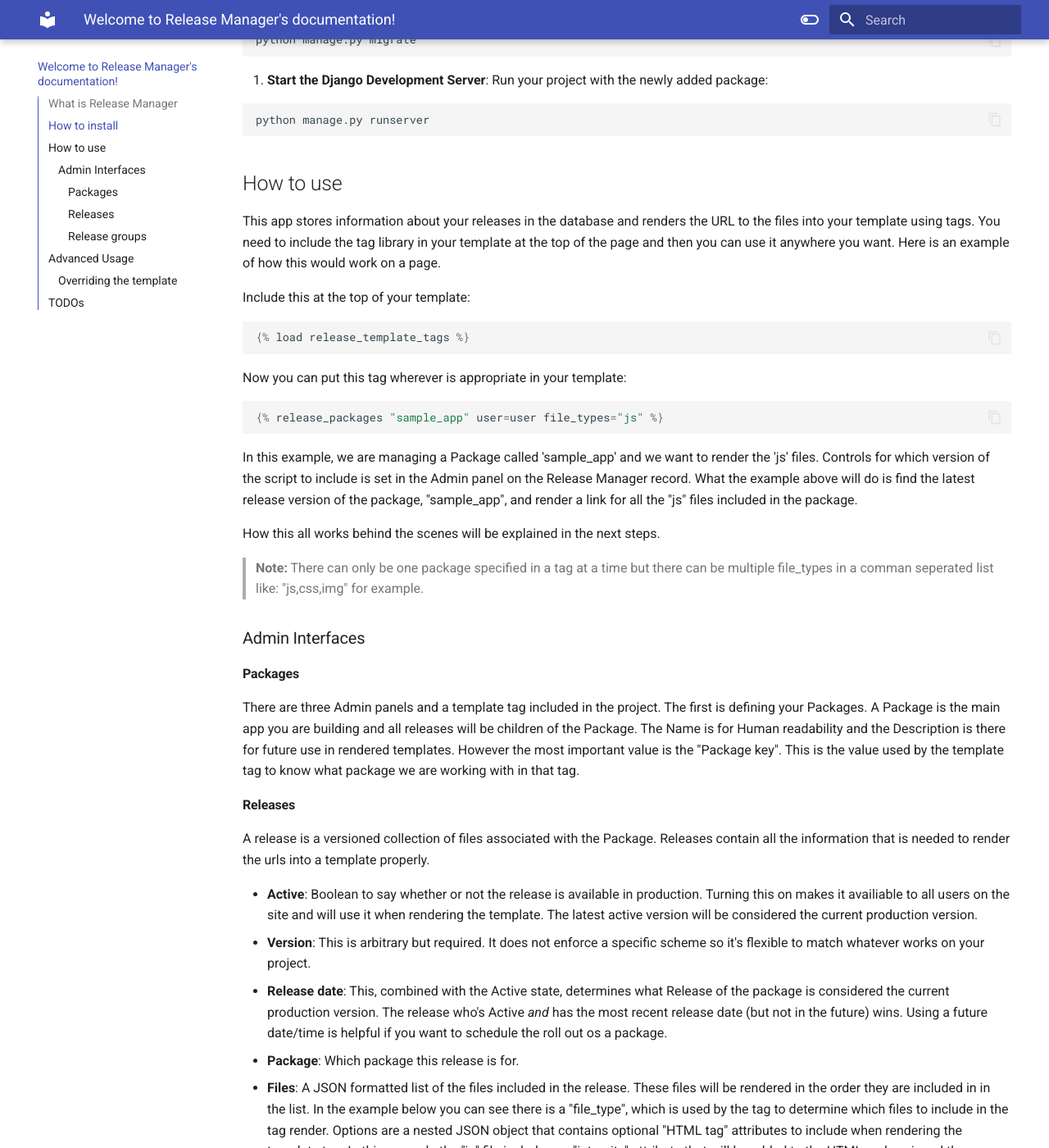
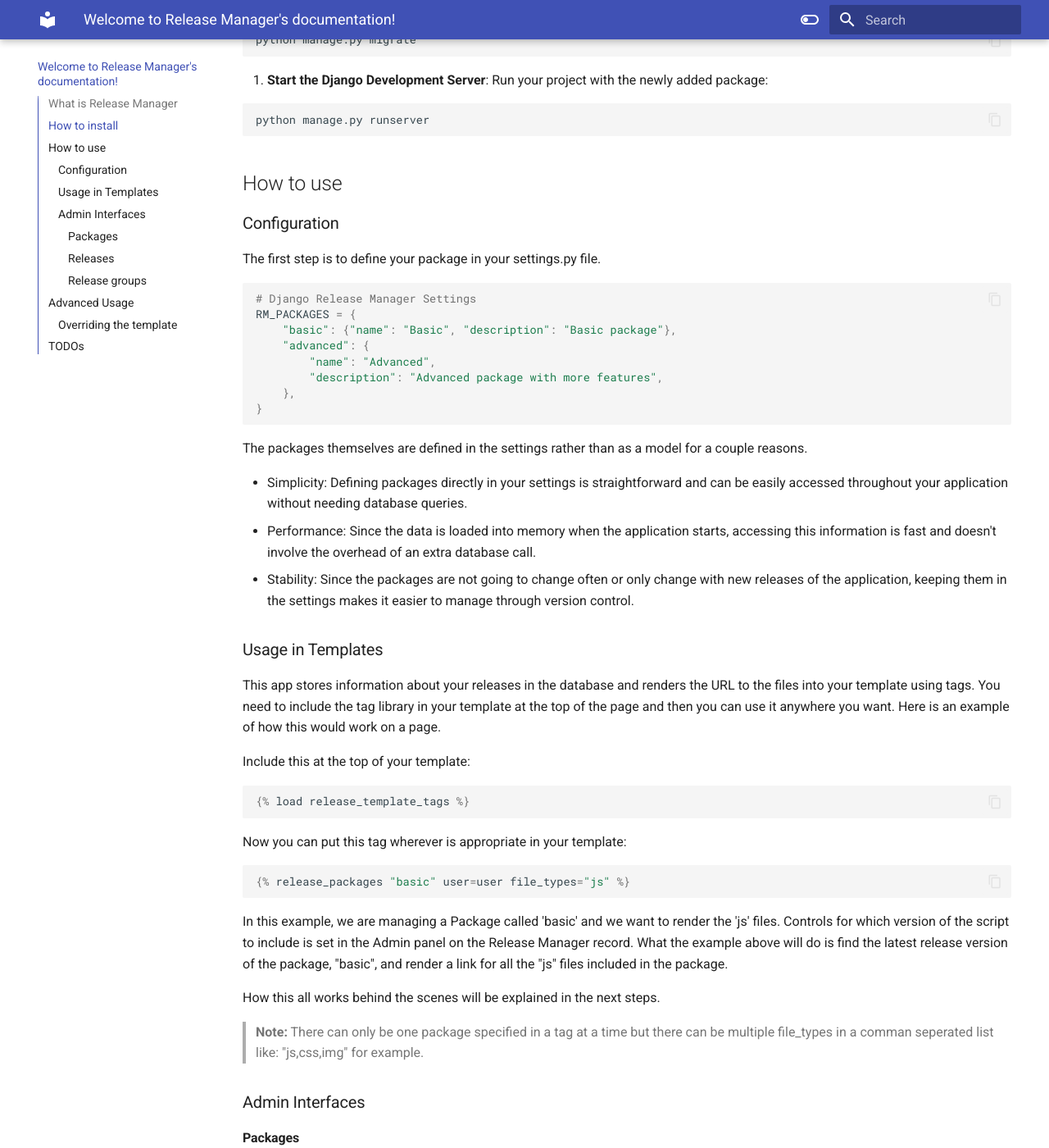
Before and after one commit to renderbox/django-release-manager, an MkDocs documentation site: the page built from docs/index.md, in a window 1280 px wide and 1400 px high, scrolled down 1659 px. Shown: the whole window at 82% size. Built offline with MkDocs 1.6.1 and Material for MkDocs 9.7.7, drawn with Linux system fonts in a browser that asks for light colours.

Commit message:
Added View for seeing release notes Updating Docs

````diff
--- a/docs/index.md
+++ b/docs/index.md
@@ -78,6 +78,29 @@
 
 ## How to use
 
+### Configuration
+
+The first step is to define your package in your settings.py file.
+
+```python
+# Django Release Manager Settings
+RM_PACKAGES = {
+    "basic": {"name": "Basic", "description": "Basic package"},
+    "advanced": {
+        "name": "Advanced",
+        "description": "Advanced package with more features",
+    },
+}
+```
+
+The packages themselves are defined in the settings rather than as a model for a couple reasons.
+
+- Simplicity: Defining packages directly in your settings is straightforward and can be easily accessed throughout your application without needing database queries.
+- Performance: Since the data is loaded into memory when the application starts, accessing this information is fast and doesn't involve the overhead of an extra database call.
+- Stability: Since the packages are not going to change often or only change with new releases of the application, keeping them in the settings makes it easier to manage through version control.
+
+### Usage in Templates
+
 This app stores information about your releases in the database and renders the URL to the files into your template using tags. You need to include the tag library in your template at the top of the page and then you can use it anywhere you want. Here is an example of how this would work on a page.
 
 Include this at the top of your template:
@@ -89,10 +112,10 @@
 Now you can put this tag wherever is appropriate in your template:
 
 ```python
-{% release_packages "sample_app" user=user file_types="js" %}
+{% release_packages "basic" user=user file_types="js" %}
 ```
 
-In this example, we are managing a Package called 'sample_app' and we want to render the 'js' files. Controls for which version of the script to include is set in the Admin panel on the Release Manager record. What the example above will do is find the latest release version of the package, "sample_app", and render a link for all the "js" files included in the package.
+In this example, we are managing a Package called 'basic' and we want to render the 'js' files. Controls for which version of the script to include is set in the Admin panel on the Release Manager record. What the example above will do is find the latest release version of the package, "basic", and render a link for all the "js" files included in the package.
 
 How this all works behind the scenes will be explained in the next steps.
 
````
Also changed, not shown: src/releasemanager/templates/releasemanager/package_releases.html (added, +17 -0 lines), 2 other files.
